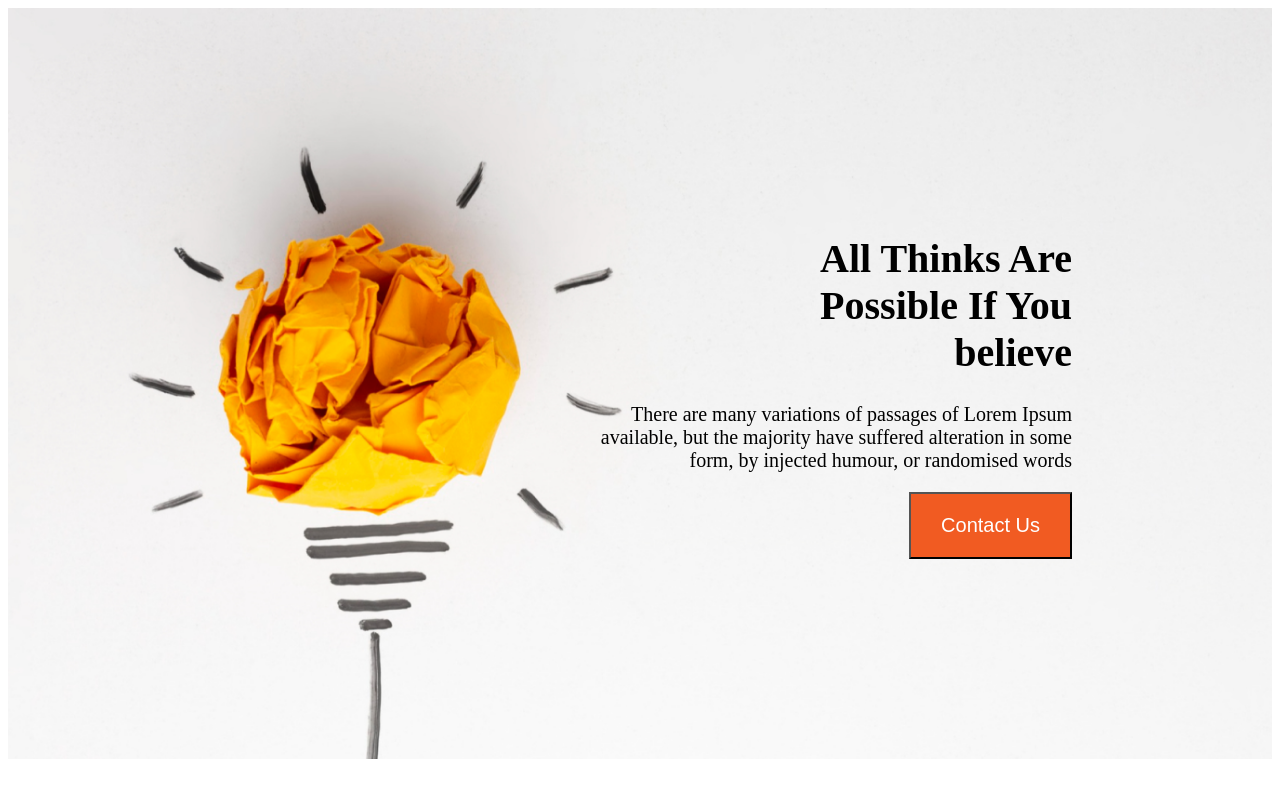
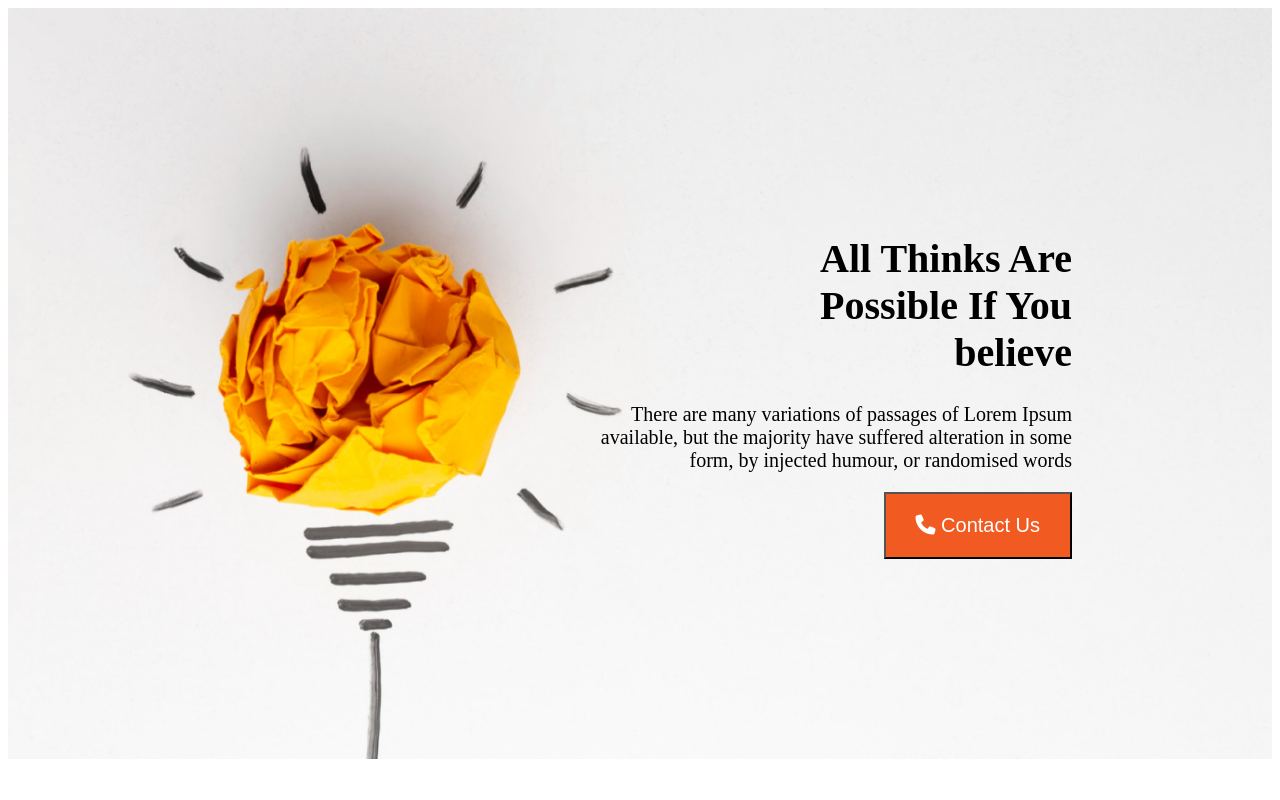
Before and after one commit to Anonshell/new-year-mission, a plain HTML site: page index.html in a window 1280 px wide. Shown: the top 800 px of the page. Drawn offline with Linux system fonts and the light colour scheme.

Commit message:
last version

```diff
--- a/index.html
+++ b/index.html
@@ -6,6 +6,7 @@
     <meta http-equiv="X-UA-Compatible" content="IE=edge">
     <meta name="viewport" content="width=device-width, initial-scale=1.0">
     <link rel="stylesheet" href="style.css">
+    <script src="https://kit.fontawesome.com/0081359494.js" crossorigin="anonymous"></script>
     <title>Document</title>
 </head>
 
@@ -20,7 +21,7 @@
             <p>There are many variations of passages of Lorem Ipsum <br>
                 available, but the majority have suffered alteration in some <br>
                 form, by injected humour, or randomised words</p>
-            <button class="primary-btn">Contact Us</button>
+            <button class="primary-btn"><i class="fa-solid fa-phone"> </i> Contact Us</button>
 
         </div>
 
```
